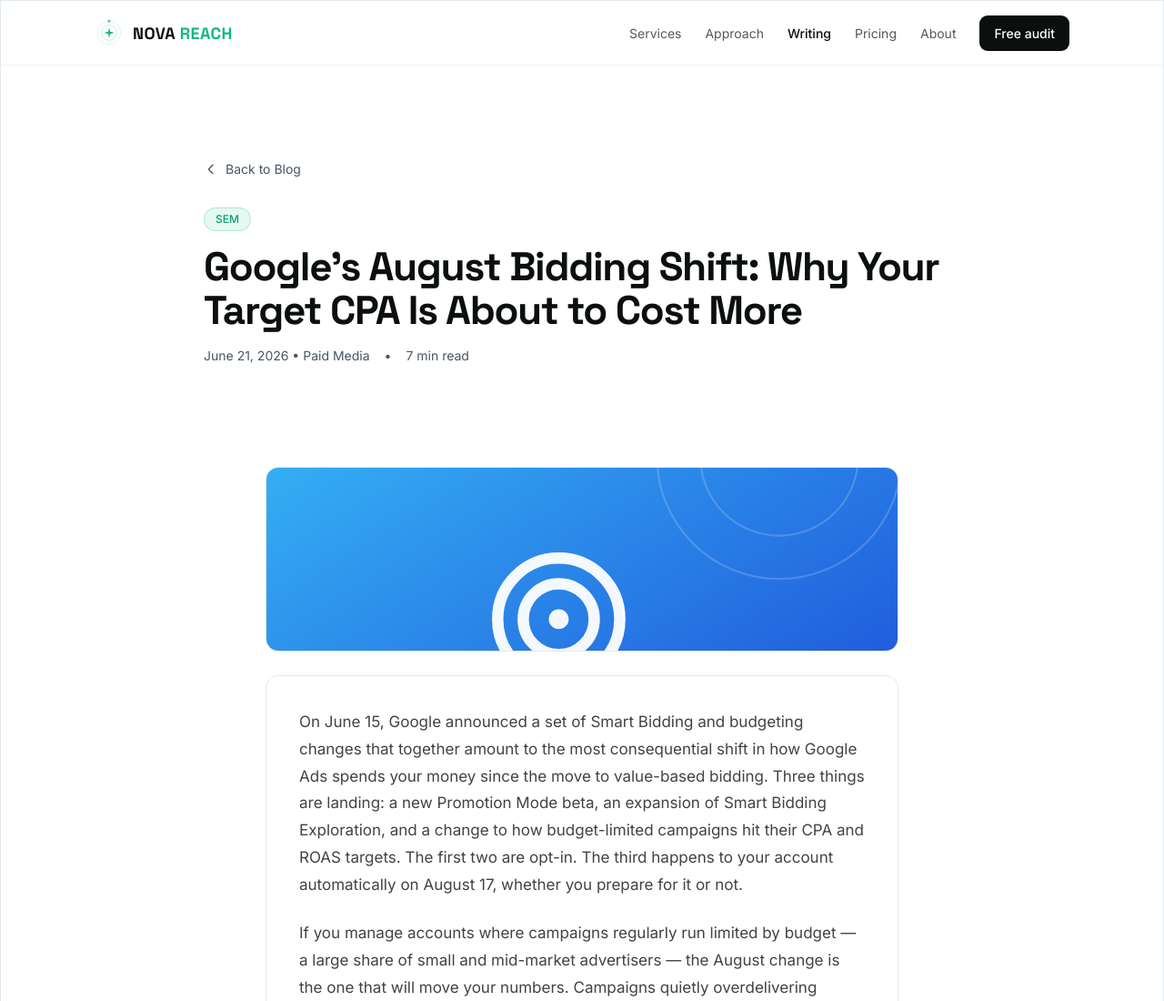
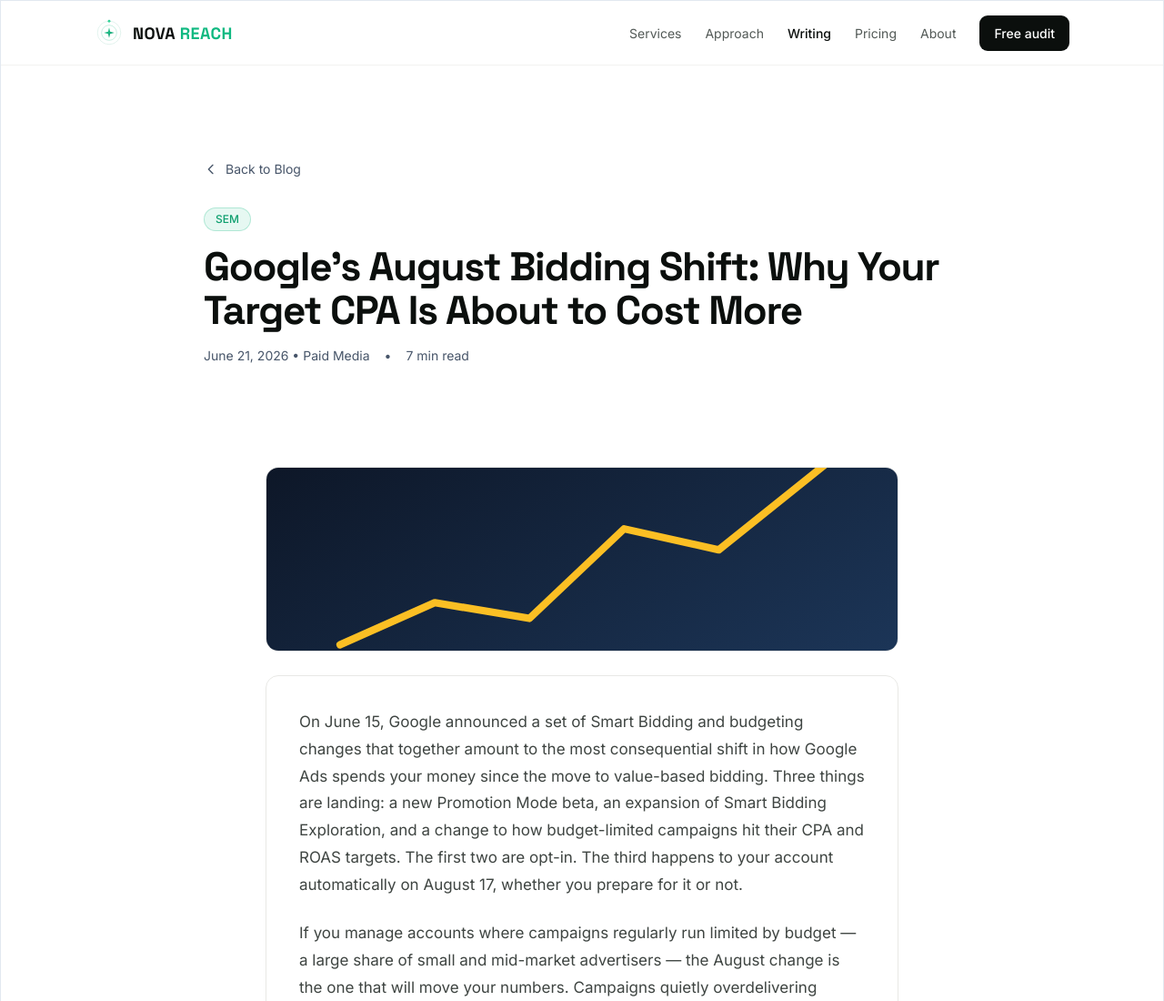
Before and after one commit to MichaelS07/Personal-Website, a plain HTML site: page blog-posts/google-ads-bidding-budgeting-overhaul-june-2026.html in a window 1280 px wide. Shown: the top 1100 px of the page at 91% size. Drawn offline with nearby package versions, Linux system fonts and the light colour scheme.

Commit message:
Point GSC and bidding posts at unique hero images

```diff
--- a/blog-posts/google-ads-bidding-budgeting-overhaul-june-2026.html
+++ b/blog-posts/google-ads-bidding-budgeting-overhaul-june-2026.html
@@ -15,12 +15,12 @@
   <meta property="og:url" content="https://novareachmarketing.com/blog-posts/google-ads-bidding-budgeting-overhaul-june-2026.html">
   <meta property="og:title" content="Google's August Bidding Shift: Why Your Target CPA Is About to Cost More — NovaReach">
   <meta property="og:description" content="Google's June 2026 Smart Bidding overhaul changes how budget-limited campaigns hit their targets from August 17. Here's what Promotion Mode, Smart Bidding Exploration, and the target optimisation change mean for your accounts.">
-  <meta property="og:image" content="https://novareachmarketing.com/images/novareach-logo.png">
+  <meta property="og:image" content="https://novareachmarketing.com/images/blog/google-ads-bidding-budgeting-overhaul-june-2026.svg">
   <meta property="twitter:card" content="summary_large_image">
   <meta property="twitter:url" content="https://novareachmarketing.com/blog-posts/google-ads-bidding-budgeting-overhaul-june-2026.html">
   <meta property="twitter:title" content="Google's August Bidding Shift: Why Your Target CPA Is About to Cost More — NovaReach">
   <meta property="twitter:description" content="Google's June 2026 Smart Bidding overhaul changes how budget-limited campaigns hit their targets from August 17. Here's what Promotion Mode, Smart Bidding Exploration, and the target optimisation change mean for your accounts.">
-  <meta property="twitter:image" content="https://novareachmarketing.com/images/novareach-logo.png">
+  <meta property="twitter:image" content="https://novareachmarketing.com/images/blog/google-ads-bidding-budgeting-overhaul-june-2026.svg">
   <meta name="color-scheme" content="light">
   <link rel="icon" type="image/png" sizes="32x32" href="../images/novareach-logo.png">
   <link rel="shortcut icon" type="image/png" href="../images/novareach-logo.png">
@@ -87,29 +87,24 @@
     </div>
   </section>
   <main class="max-w-4xl mx-auto px-4 sm:px-6 lg:px-8 py-12">
-    <img class="post-banner" src="../images/blog/sem.svg" alt="" />
+    <img class="post-banner" src="../images/blog/google-ads-bidding-budgeting-overhaul-june-2026.svg" alt="" />
     <div class="rounded-2xl border border-slate-200 bg-white/80 backdrop-blur shadow p-8 sm:p-12">
       <p class="text-base sm:text-lg text-slate-700 leading-relaxed mb-6">On June 15, Google announced a set of Smart Bidding and budgeting changes that together amount to the most consequential shift in how Google Ads spends your money since the move to value-based bidding. Three things are landing: a new Promotion Mode beta, an expansion of Smart Bidding Exploration, and a change to how budget-limited campaigns hit their CPA and ROAS targets. The first two are opt-in. The third happens to your account automatically on August 17, whether you prepare for it or not.</p>
       <p class="text-base sm:text-lg text-slate-700 leading-relaxed mb-6">If you manage accounts where campaigns regularly run limited by budget — a large share of small and mid-market advertisers — the August change is the one that will move your numbers. Campaigns quietly overdelivering against their targets, coming in well under your stated CPA, are about to start delivering closer to the target you actually set. For some accounts that means more volume; for others, a cost increase that lands in a client's monthly report with no explanation unless you get ahead of it now.</p>
       <p class="text-base sm:text-lg text-slate-700 leading-relaxed mb-6">Here is what each change does, why the August date matters more than the rest, and what to check across your accounts before notifications start arriving on July 6.</p>
-
       <h2 class="text-2xl font-bold text-slate-900 mt-10 mb-4">The August 17 Change Is the One That Requires Action</h2>
       <p class="text-base sm:text-lg text-slate-700 leading-relaxed mb-6">The core of the August update is this: for campaigns limited by budget, Google is changing how it optimises toward your target so that actual performance tracks closer to the number you set. Google's own example is clearest. If your Target CPA is $10 but your campaign has recently delivered an actual CPA of $5, it will start delivering closer to $10 from August 17.</p>
       <p class="text-base sm:text-lg text-slate-700 leading-relaxed mb-6">The instinct is to think "great, I'll finally hit my target." But a budget-limited campaign overdelivering at $5 against a $10 target was effectively buying you cheap conversions — Google left target room on the table because the budget cap was the binding constraint, not the bid target. After the change, the bidding uses the headroom between your actual and target CPA to chase additional, more expensive conversions, pushing your average cost per conversion up toward the ceiling you defined. You may get more conversions in absolute terms, but your blended efficiency drops toward the target rather than sitting comfortably below it.</p>
       <p class="text-base sm:text-lg text-slate-700 leading-relaxed mb-6">The real risk is that your targets were never tuned. Plenty of accounts carry a Target CPA or ROAS set once, months ago, as a rough ceiling, and the campaign has outperformed it ever since because budget was the true limiter. Those targets are about to become live again. If your $10 target was aspirational rather than a genuine break-even number, August 17 will expose the gap.</p>
       <div class="my-8 rounded-xl border border-emerald-200 bg-emerald-50 p-5"><p class="text-sm font-semibold text-emerald-800 mb-1">💡 Pro Tip</p><p class="text-sm text-emerald-700">Before August, pull every budget-limited campaign and compare its actual CPA (or ROAS) to its set target over the last 90 days. Any campaign where actual sits well inside the target is a candidate to be repriced. Reset those targets to a number that reflects your real profitability ceiling, not a placeholder — because after August 17, Google will treat the target as a destination, not a guardrail.</p></div>
-
       <h2 class="text-2xl font-bold text-slate-900 mt-10 mb-4">Promotion Mode: Seasonal Control, Built In</h2>
       <p class="text-base sm:text-lg text-slate-700 leading-relaxed mb-6">Promotion Mode, now in beta for Search and Performance Max, addresses a problem every practitioner has hacked around: how to push hard during a flash sale, product launch, or seasonal peak without permanently rewriting your bid strategy and triggering a learning reset on the way back down. With Promotion Mode you set a temporary window in which the campaign can relax its ROAS tolerance and draw on additional daily budget, then revert to baseline when the window closes.</p>
       <p class="text-base sm:text-lg text-slate-700 leading-relaxed mb-6">For e-commerce accounts this is useful. The old approach — manually lifting budgets and loosening targets ahead of a sale, then remembering to wind them back — was error-prone and cost learning-phase stability each time. A defined window the platform manages is cleaner, and it stops the bidding model treating your peak-period spike as a permanent change in behaviour. The caveat: it is a beta, so test the revert behaviour on a low-stakes promotion before you build a Black Friday plan around it.</p>
-
       <h2 class="text-2xl font-bold text-slate-900 mt-10 mb-4">Smart Bidding Exploration Widens Its Reach</h2>
       <p class="text-base sm:text-lg text-slate-700 leading-relaxed mb-6">Smart Bidding Exploration lets you set a ROAS tolerance that gives the bidding model permission to pursue conversions from queries you are not currently capturing — trading a slice of efficiency for incremental demand. As of June 15 it is available across all Performance Max campaigns without product feeds, globally and in every language, with a beta opening for Shopping ads across both Performance Max and Standard Shopping.</p>
       <p class="text-base sm:text-lg text-slate-700 leading-relaxed mb-6">This is the discovery counterpart to the August target change. Where the target update tightens delivery toward your number, Exploration deliberately loosens it to find new pockets of demand — two distinct levers, one for efficiency-led performance and one for incremental growth where you have margin to fund it. The mistake is switching it on everywhere without watching blended cost. Turn it on where you can absorb a temporary efficiency dip in exchange for volume, monitor the incrementality, and keep it off the campaigns that exist to defend a tight return.</p>
-
       <h2 class="text-2xl font-bold text-slate-900 mt-10 mb-4">The Renaming That Signals Where Bidding Is Headed</h2>
       <p class="text-base sm:text-lg text-slate-700 leading-relaxed mb-6">Alongside the functional changes, Google renamed two strategies with no change in behaviour: "Maximise conversions with a Target CPA" becomes simply Target CPA, and "Maximise conversion value with a Target ROAS" becomes Target ROAS. Cosmetic on the surface, it tidies up years of confusing overlap between the "Maximise" strategies and their target-bearing variants — useful when onboarding junior staff or explaining choices to clients. It also underlines the direction of travel: Google wants the target to be the thing you manage, which makes the August change feel less like a one-off and more like the platform leaning further into target-led automation.</p>
-
       <h2 class="text-2xl font-bold text-slate-900 mt-10 mb-4">Your Pre-August Checklist</h2>
       <p class="text-base sm:text-lg text-slate-700 leading-relaxed mb-6">There is a clear runway here, and the dates matter. Notifications about campaigns that may need adjustment start appearing in the Google Ads interface on July 6. The target optimisation change takes effect August 17. That gives you roughly six weeks to audit before anything moves on its own.</p>
       <p class="text-base sm:text-lg text-slate-700 leading-relaxed mb-6">Three things are worth doing now. First, identify every budget-limited campaign and flag the ones where actual CPA or ROAS sits comfortably inside the target — these need their targets reviewed against real profitability. Second, brief clients before the change, not after; a short proactive note beats explaining an unexpected cost rise in a monthly report. Third, treat the July 6 notifications as a prompt to act, not dismiss — Google is telling you where it thinks adjustments are needed.</p>
```
Also changed, not shown: blog-posts/gsc-generative-ai-performance-report-june-2026.html (+3 -7 lines).
